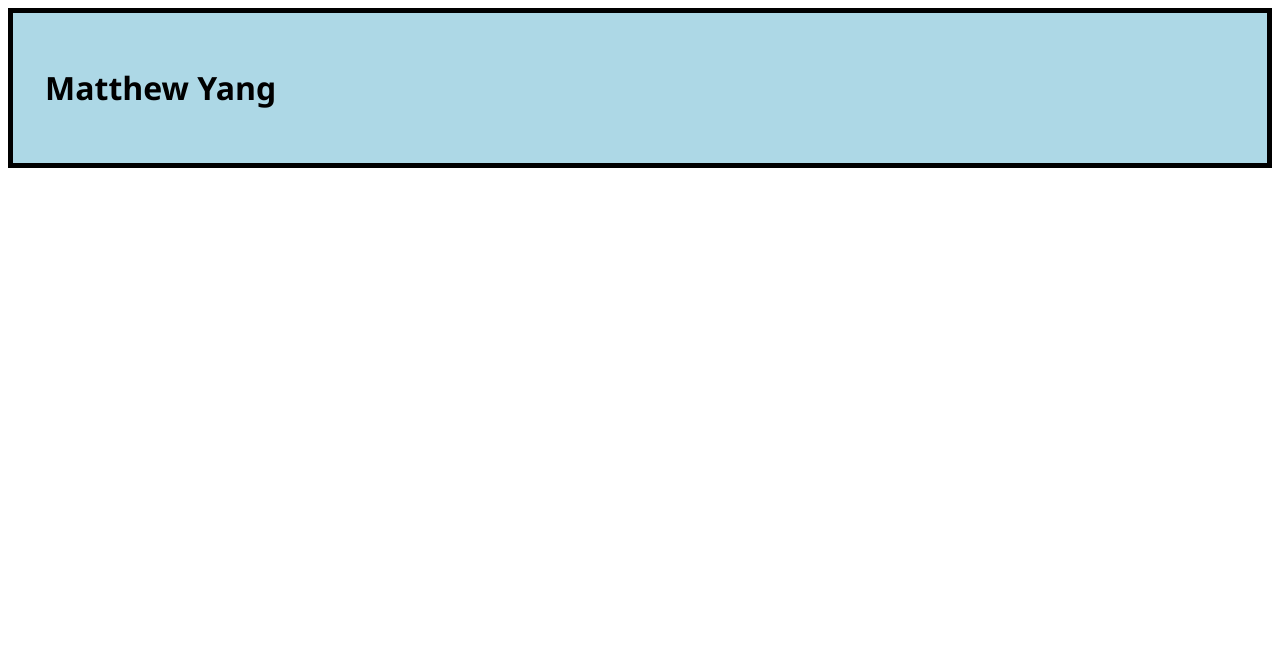
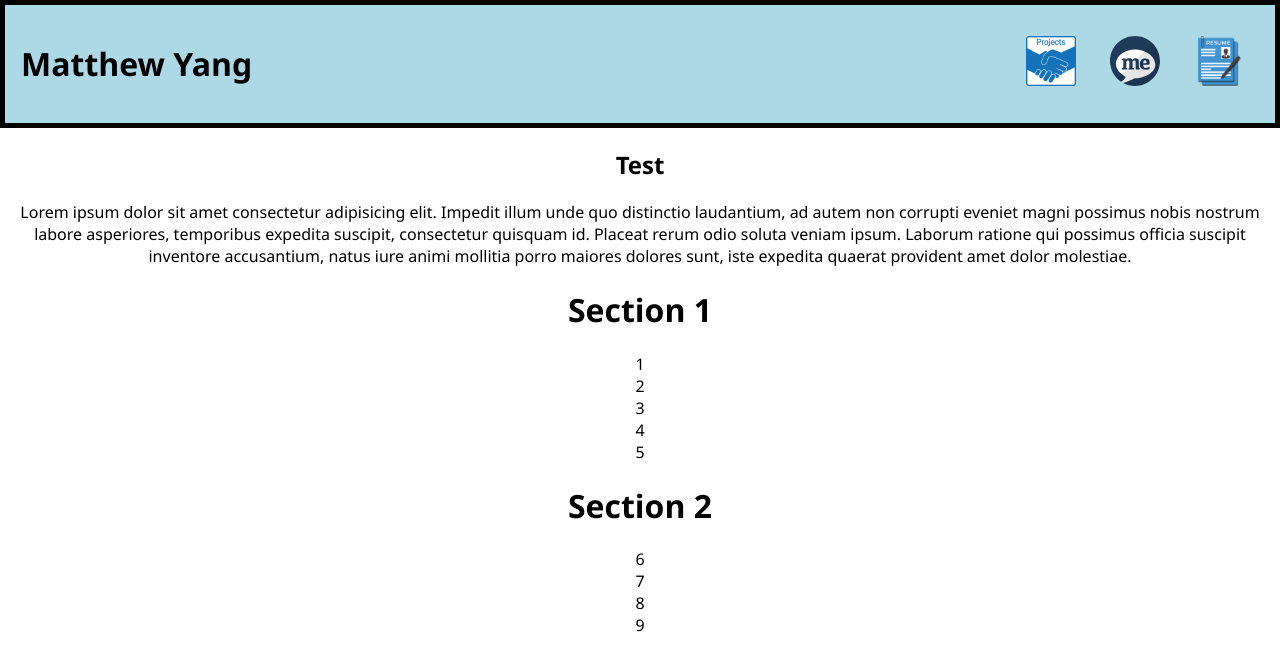
Before and after one commit to myang5t3r/1stProfessianlPortfolio_HTMLCSS, a plain HTML site: page index.html in a window 1280 px wide. Drawn offline with Linux system fonts and the light colour scheme.

Commit message:
Header refactor with correct nav elements, style.css up to date to match

```diff
--- a/assets/styles.css
+++ b/assets/styles.css
@@ -1,14 +1,34 @@
 /* Universal selectors */
 
 * {
+    box-sizing: border-box;
     font-family: 'Segoe UI', Tahoma, Geneva, Verdana, sans-serif;
 }
 
 /* Element Selector */
 
+body {
+    margin: 0px;
+    padding: 0px;
+    text-align: center;
+  }
+
 header {
     display: flex;
+    justify-content: space-between;
+    align-items: center;
     border: 5px solid black;
     background-color: lightblue;
-    padding: 2em;
+    padding: 1em;
 }
+
+
+
+/* Class selector */
+
+.nav_img {
+    /* position: relative; */
+    width: 50px;
+    padding: 0;
+    margin: 0 15px;
+}
--- a/index.html
+++ b/index.html
@@ -10,9 +10,31 @@
     <body>
         <header>
             <h1>Matthew Yang</h1>
+            <nav>
+                <a href="#"><img class="nav_img" src="/assets/images/projects-icon-14.jpg" alt="Resume"></a>
+                <a href="#"><img class="nav_img" src="/assets/images/106973_message.svg.svg" alt="About me"></a>
+                <a href="#"><img class="nav_img" src="assets/images/resume-icon-16.jpg" alt="Resume"></a>
+              </nav>
         </header>
+
         <main>
-
+            <h2>Test</h2>
+            <p>Lorem ipsum dolor sit amet consectetur adipisicing elit. Impedit illum unde quo distinctio laudantium, ad autem non corrupti eveniet magni possimus nobis nostrum labore asperiores, temporibus expedita suscipit, consectetur quisquam id. Placeat rerum odio soluta veniam ipsum. Laborum ratione qui possimus officia suscipit inventore accusantium, natus iure animi mollitia porro maiores dolores sunt, iste expedita quaerat provident amet dolor molestiae.</p>
+            <h1>Section 1</h1>
+            <section class="container">
+                <div id="box-1">1</div>
+                <div id="box-2">2</div>
+                <div id="box-3">3</div>
+                <div id="box-4">4</div>
+                <div id="box-5">5</div>
+            </section>
+            <h1>Section 2</h1>
+            <section class="container2">
+                <div id="box-6">6</div>
+                <div id="box-7">7</div>
+                <div id="box-8">8</div>
+                <div id="box-9">9</div>
+            </section>
         </main>
     </body>
 </html>
```
Also changed, not shown: assets/images/106973_message.svg.svg (added), assets/images/projects-icon-14.jpg (added), assets/images/resume-icon-16.jpg (added).
